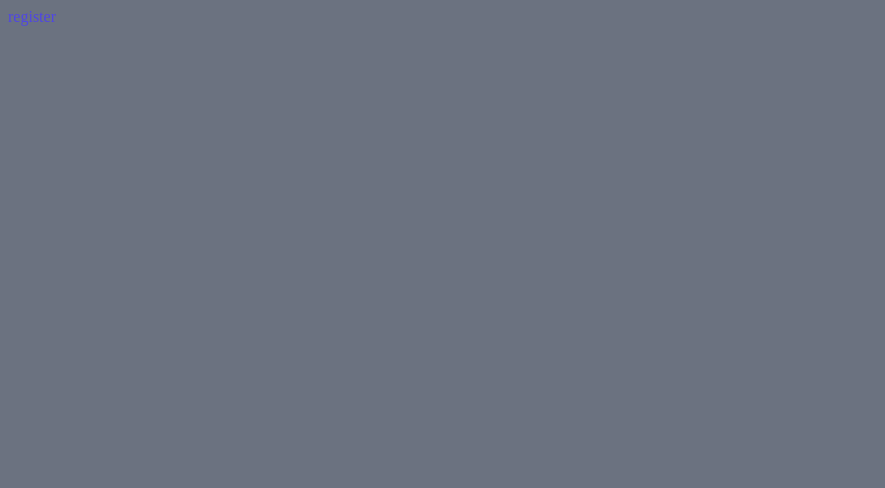
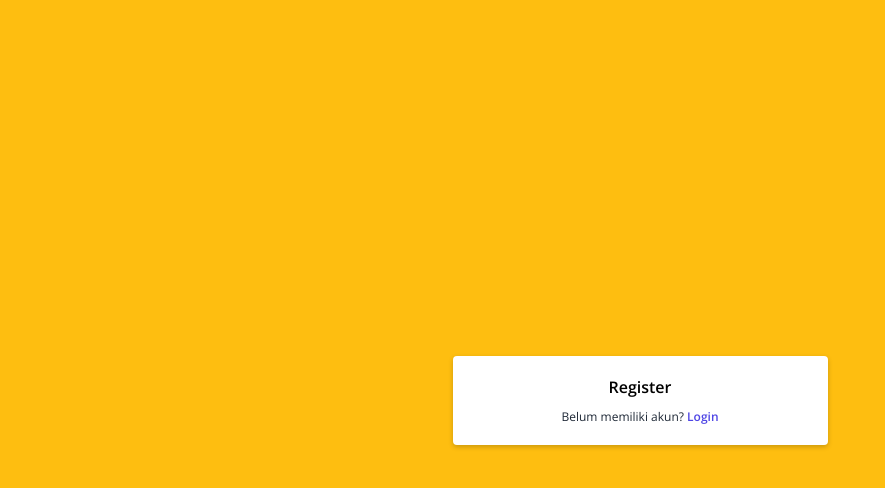
Before and after one commit to anwarhakim31/LosBlancos, a Next.js app: page /register in a window 1280 px wide. Shown: the top 488 px of the page, without its empty margins (0-885 px from the left). Built offline with nearby package versions, Linux system fonts and the light colour scheme.

Commit message:
auth layout

```diff
--- a/src/app/(auth)/register/page.tsx
+++ b/src/app/(auth)/register/page.tsx
@@ -1,10 +1,10 @@
-import RegisterView from "@/components/views/auth/register";
+import AuthLayouts from "@/components/layouts/AuthLayout";
 import { Fragment } from "react";
 
 const RegisterPage = () => {
   return (
     <Fragment>
-      <RegisterView />
+      <AuthLayouts />
     </Fragment>
   );
 };
--- a/src/app/api/auth/register/route.ts
+++ b/src/app/api/(auth)/register/route.ts
@@ -1,4 +1,3 @@
-// app/api/register/route.ts
 import { NextRequest, NextResponse } from "next/server";
 import bcrypt from "bcrypt";
 import connectDB from "@/lib/db";
--- a/src/app/layout.tsx
+++ b/src/app/layout.tsx
@@ -1,4 +1,11 @@
 import "./../styles/global.scss";
+import { Open_Sans } from "next/font/google";
+
+const openSans = Open_Sans({
+  weight: ["300", "400", "600", "700", "800"],
+  subsets: ["latin"],
+  display: "swap",
+});
 
 export default function RootLayout({
   children,
@@ -7,7 +14,7 @@ export default function RootLayout({
 }>) {
   return (
     <html lang="en">
-      <body>{children}</body>
+      <body className={openSans.className}>{children}</body>
     </html>
   );
 }
--- /dev/null
+++ b/src/components/layouts/AuthLayout/auths.module.scss
@@ -0,0 +1,33 @@
+.auth {
+  width: 100vw;
+  min-height: 100vh;
+  background-color: $secondary;
+  @include flex(center, center, null);
+
+  &__form {
+    width: 100%;
+    max-width: 375px;
+    padding: 20px;
+    background-color: $white;
+    border-radius: 4px;
+    box-shadow: 0px 2px 5px rgba(0, 0, 0, 0.2);
+    @include flex(center, center, column);
+
+    &__title {
+      font-weight: 600;
+      font-size: 1rem;
+    }
+
+    &__link {
+      margin-top: 10px;
+      color: $gray-800;
+      font-size: 0.75rem;
+      text-align: center;
+
+      a {
+        color: $primary;
+        font-weight: 600;
+      }
+    }
+  }
+}
--- /dev/null
+++ b/src/components/layouts/AuthLayout/index.tsx
@@ -0,0 +1,37 @@
+"use client";
+
+import Link from "next/link";
+import styles from "./auths.module.scss";
+import { usePathname } from "next/navigation";
+
+const AuthLayouts = () => {
+  const pathname = usePathname();
+
+  return (
+    <main className={styles.auth}>
+      <div className={styles.auth__form}>
+        <h3 className={styles.auth__form__title}>Register</h3>
+
+        <form></form>
+
+        <p className={styles.auth__form__link}>
+          {pathname === "/register" ? (
+            <>
+              Belum memiliki akun? <Link href="/login">Login</Link>
+            </>
+          ) : pathname === "/login" ? (
+            <>
+              Sudah memiliki akun? <Link href="/register">Register</Link>
+            </>
+          ) : (
+            <>
+              Ingat Password? <Link href="/login">Login</Link>
+            </>
+          )}
+        </p>
+      </div>
+    </main>
+  );
+};
+
+export default AuthLayouts;
--- a/src/components/views/auth/register/index.tsx
+++ b/src/components/views/auth/register/index.tsx
@@ -1,7 +1,5 @@
-import styles from "./register.module.scss";
-
 const RegisterView = () => {
-  return <div className={styles.red}>register</div>;
+  return <div></div>;
 };
 
 export default RegisterView;
--- a/src/styles/_mixins.scss
+++ b/src/styles/_mixins.scss
@@ -1,6 +1,6 @@
 @use "./variables" as *;
 
-@mixin flex-center($justify: center, $align: center, $direction: row) {
+@mixin flex($justify, $align, $direction) {
   display: flex;
   justify-content: $justify;
   align-items: $align;
--- a/src/styles/_variables.scss
+++ b/src/styles/_variables.scss
@@ -10,18 +10,14 @@ $gray-800: #1f2937;
 $gray-900: #111827;
 $gray-1000: #0f172a;
 
+$white: #ffffff;
+$dark: #000000;
 $primary: #4f46e5;
-$secondary: #f59e0b;
+$secondary: #febe10;
 $success: #22c55e;
 $danger: #ef4444;
 $warning: #f59e0b;
 $info: #3b82f6;
-
-$w-screen: 100vw;
-$h-screen: 100vh;
-
-$w-full: 100%;
-$h-full: 100%;
 
 $breakpoints: (
   "xs": 375px,
--- a/src/styles/global.scss
+++ b/src/styles/global.scss
@@ -1,5 +1,29 @@
 @use "./index" as *;
 
+*,
+*::before,
+*::after {
+  margin: 0;
+  padding: 0;
+  box-sizing: border-box;
+}
+
+html,
 body {
-  background-color: $gray-500;
+  overflow-x: hidden;
+  max-width: 100vw;
+  font-size: 16px;
 }
+
+a {
+  text-decoration: none;
+}
+
+ul[role="list"] ol[role="list"] {
+  list-style: none;
+}
+
+img {
+  max-width: 100%;
+  display: block;
+}
```
Also changed, not shown: src/components/element/input/index.tsx (added).
